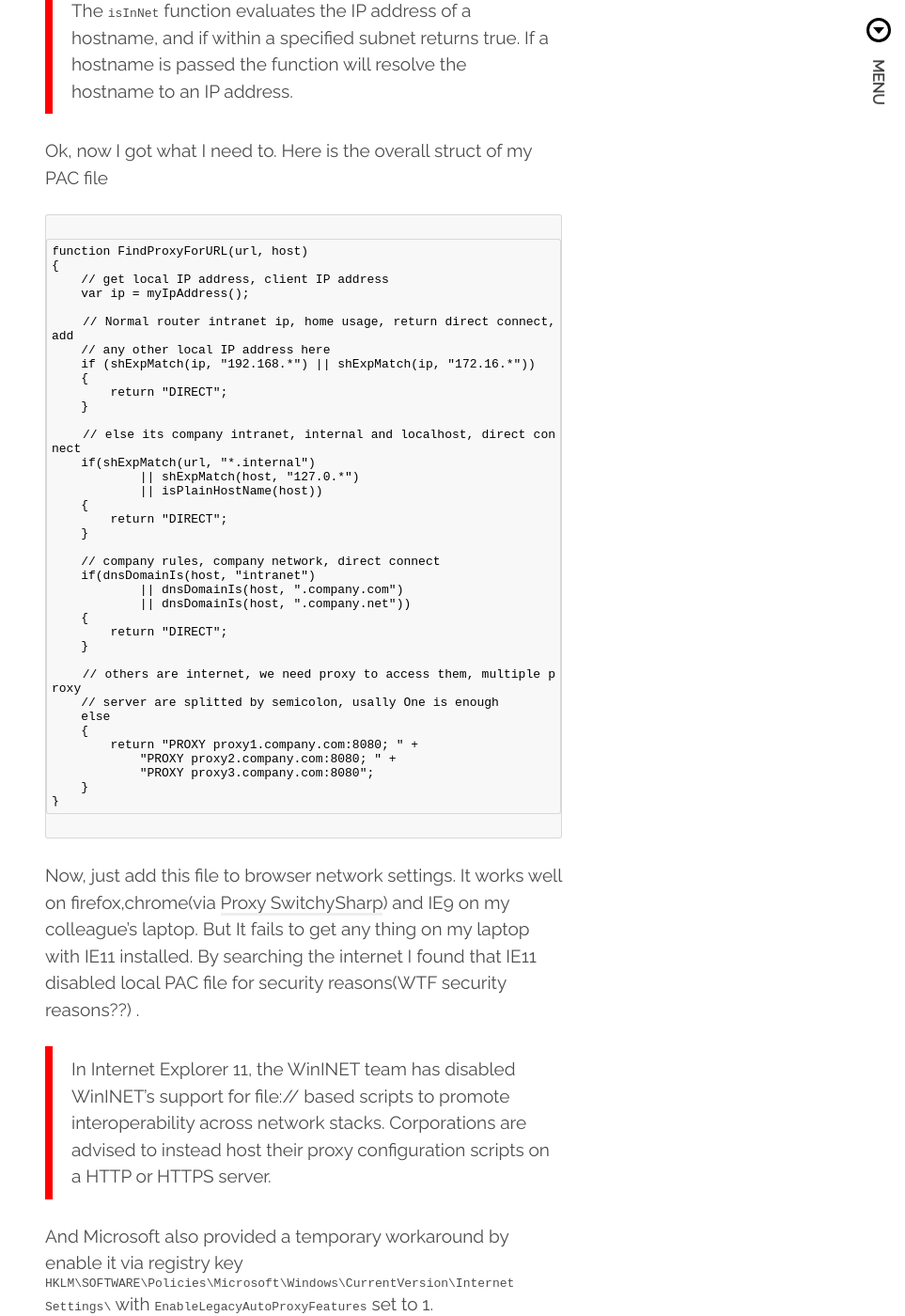
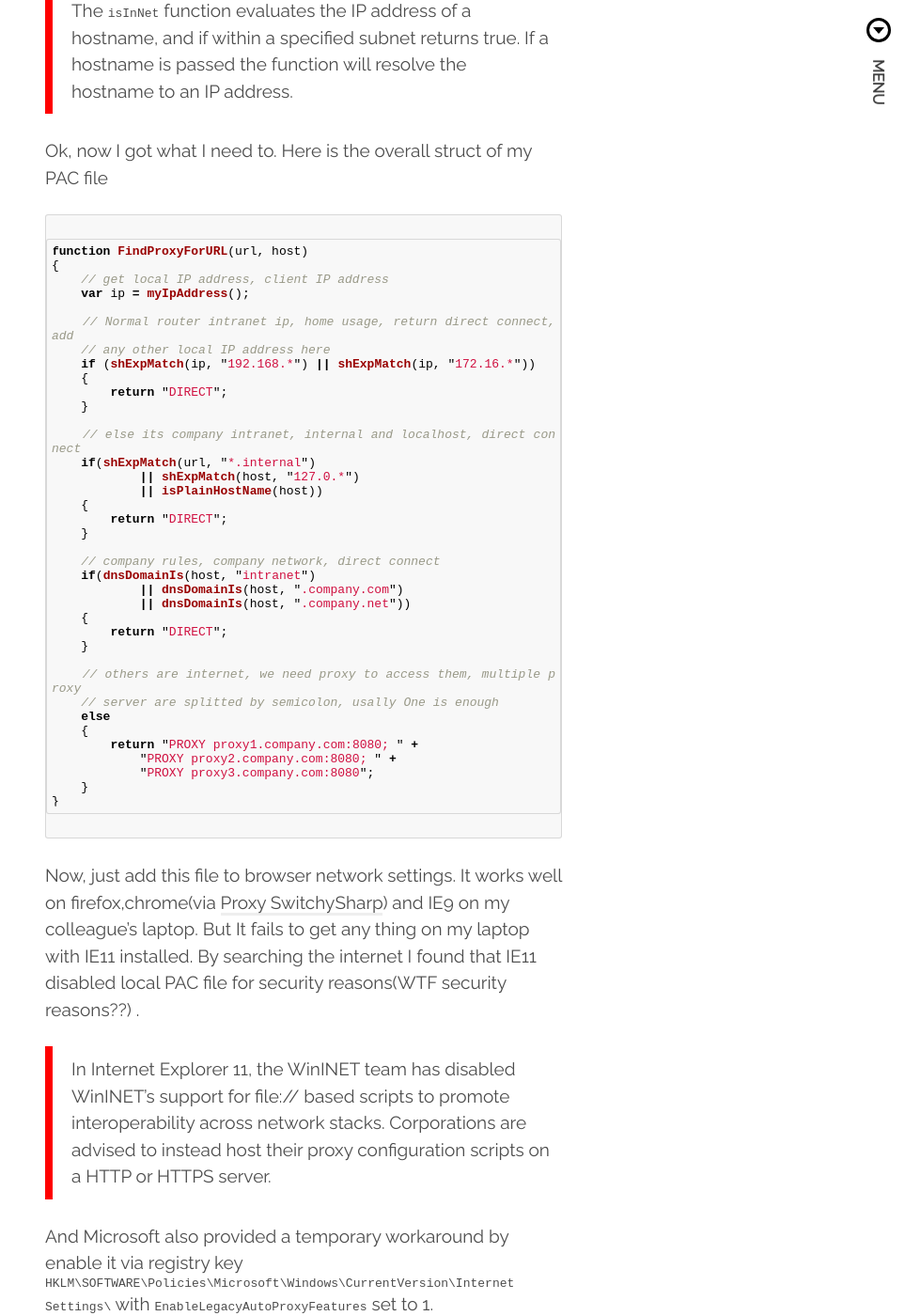
Before and after one commit to mysqto/mysqto.github.io, a Jekyll site: the page built from _posts/2014-09-23-Pac-File-And-Proxy-Switch-At-Home-And-Work.markdown, in a window 1280 px wide and 1400 px high, scrolled down 1336 px. Shown: the whole window at 94% size, without its empty margins (317-1280 px from the left). Built offline with Jekyll 4.4.1, drawn with Linux system fonts in a browser that asks for light colours; nearby versions of some CDN libraries; Markdown is read by kramdown in place of the engine named in the settings.

Commit message:
fix code

````diff
--- a/_posts/2014-09-23-Pac-File-And-Proxy-Switch-At-Home-And-Work.markdown
+++ b/_posts/2014-09-23-Pac-File-And-Proxy-Switch-At-Home-And-Work.markdown
@@ -24,7 +24,7 @@ The myIpAddress function assumes that the device's has a single IPv4 address. Th
 >The `isInNet` function evaluates the IP address of a hostname, and if within a specified subnet returns true. If a hostname is passed the function will resolve the hostname to an IP address.
 
 Ok, now I got what I need to. Here is the overall struct of my PAC file
-```
+```javascript
 function FindProxyForURL(url, host)
 {
     // get local IP address, client IP address
@@ -70,7 +70,7 @@ Now, just add this file to browser network settings. It works well on firefox,ch
 
 And Microsoft also provided a temporary workaround by enable it via registry key `HKLM\SOFTWARE\Policies\Microsoft\Windows\CurrentVersion\Internet Settings\` with `EnableLegacyAutoProxyFeatures` set to 1.
 
-```
+```Registry
 Windows Registry Editor Version 5.00
 
 [HKEY_LOCAL_MACHINE\SOFTWARE\Policies\Microsoft\Windows\CurrentVersion\Internet Settings]
````
